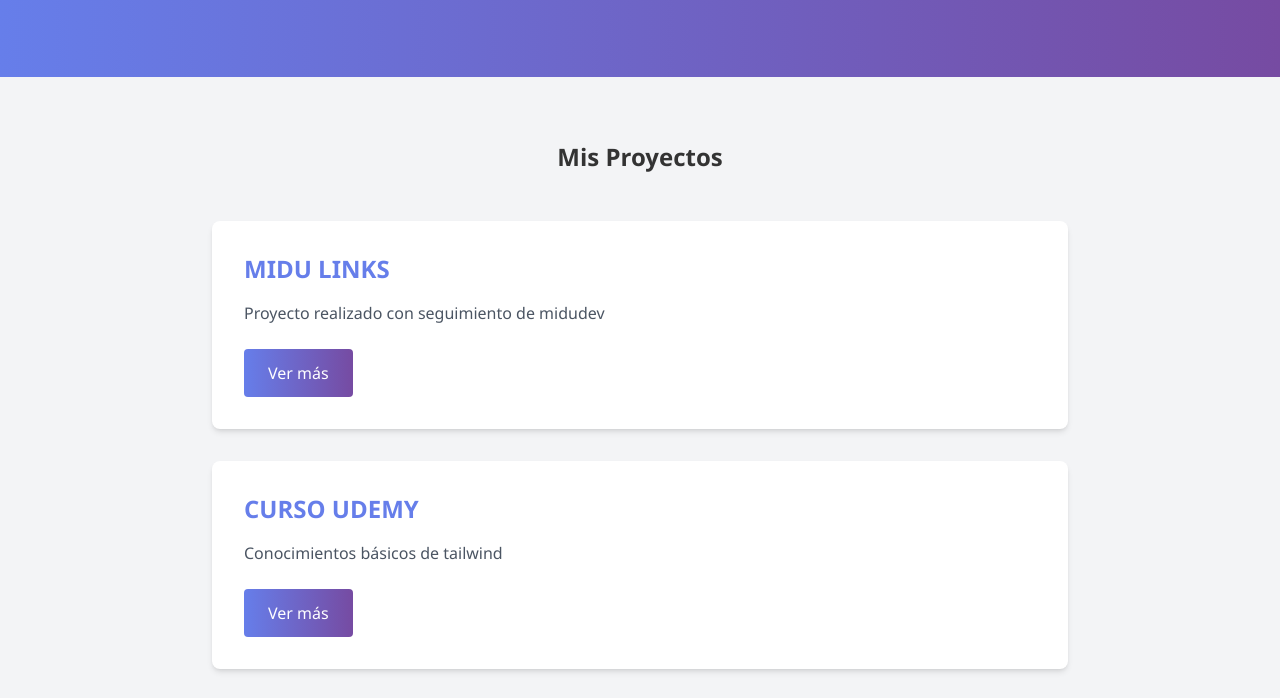
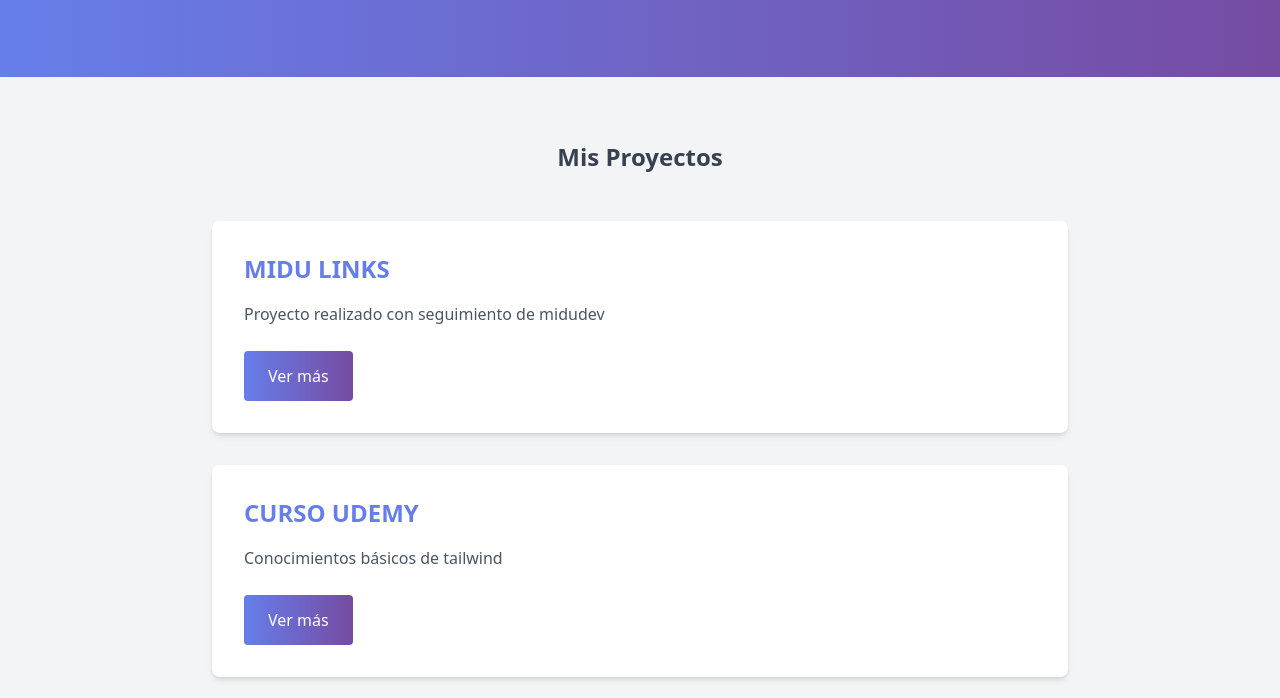
Before and after one commit to CarlaFernandezTaus/carla-tailwind, a website: page index.html in a window 1280 px wide. Shown: the part 223-921 px from the top of the page. Drawn offline with nearby package versions, Linux system fonts and the light colour scheme.

Commit message:
Modify index.html

```diff
--- a/index.html
+++ b/index.html
@@ -5,15 +5,9 @@
     <meta name="viewport" content="width=device-width, initial-scale=1.0">
     <title>Mi Portafolio</title>
     <script src="https://cdn.tailwindcss.com"></script>
-    <style>
-        body {
-            font-family: 'Segoe UI', Tahoma, Geneva, Verdana, sans-serif;
-            line-height: 1.6;
-            color: #333;
-        }
-    </style>
+
 </head>
-<body>
+<body class="font-sans leading-relaxed text-gray-700">
     <!-- Barra de navegación -->
     <nav class="sticky top-0 z-50 bg-gradient-to-r from-[#667eea] to-[#764ba2] text-white py-4 shadow-md">
         <div class="max-w-4xl mx-auto px-5 flex justify-between items-center">
```
